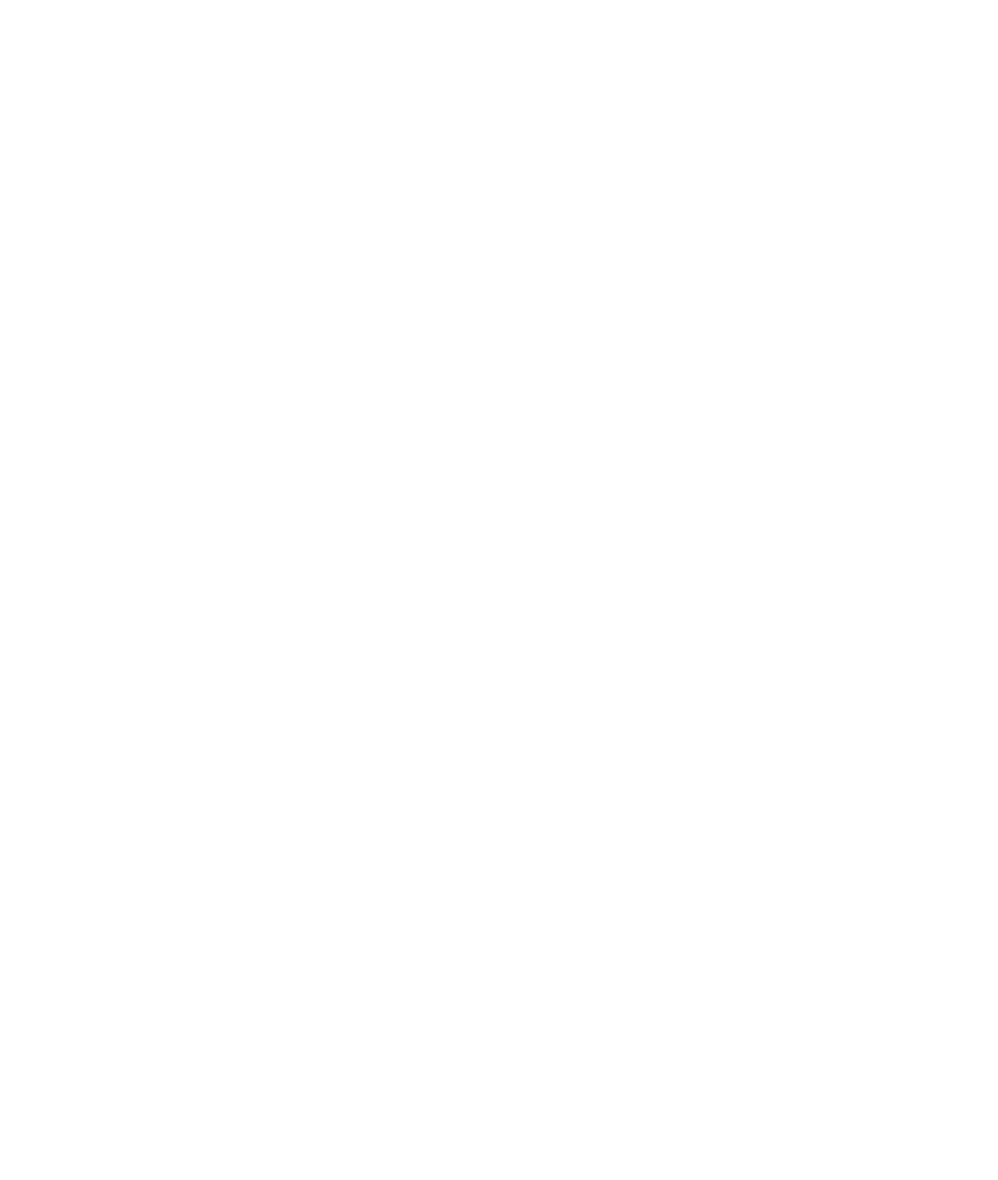
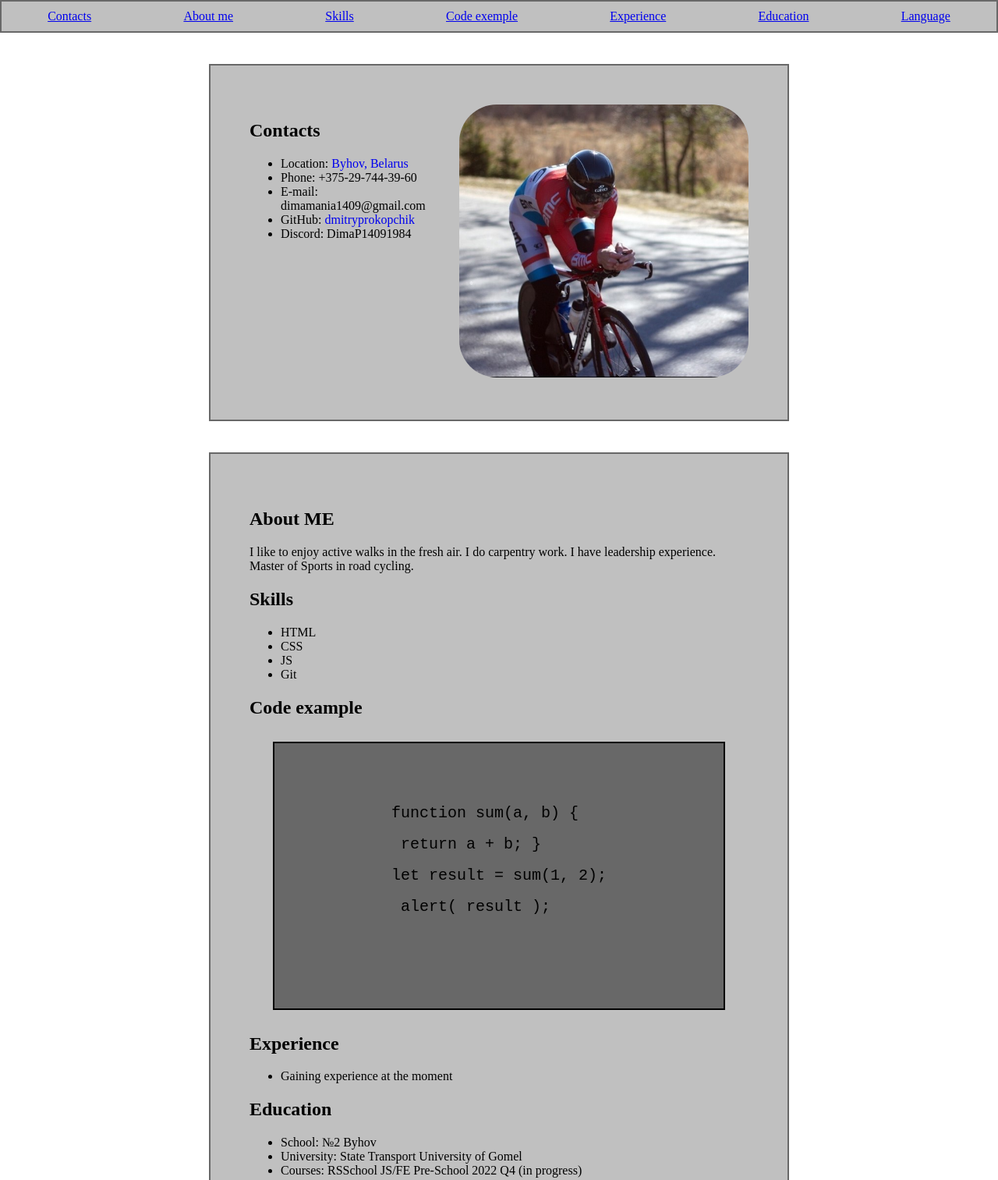
Before and after one commit to dmitriyprokopchik/rsschool-cv, a plain HTML site: page index.html in a window 1280 px wide. Shown: the top 1513 px of the page at 78% size. Before the commit the page ends 800 px from the top, so only its background shows below. Drawn offline with Linux system fonts and the light colour scheme.

Commit message:
feat css,head,img

```diff
--- a/index.html
+++ b/index.html
@@ -1,11 +1,112 @@
 <!DOCTYPE html>
 <html lang="en">
-<head>
-    <meta charset="UTF-8">
-    <meta http-equiv="X-UA-Compatible" content="IE=edge">
-    <meta name="viewport" content="width=device-width, initial-scale=1.0">
-    <title>mycv</title>
-</head>
-<body>
-</body>
+  <head>
+    <meta name="viewport" content="width=device-width, initial-scale=1.0" />
+    <meta charset="UTF-8" />
+    <meta name="viewport" content="width=device-width, initial-scale=1.0" />
+    <link rel="stylesheet" href="style.css" />
+    <title>Dmitry Prokopchik. My page</title>
+  </head>
+  <body id="body" class="body">
+    <nav id="nav" class="nav">
+      <a href="#contacts">Contacts</a>
+      <a href="#about_me">About me</a>
+      <a href="#skills">Skills</a>
+      <a href="#code_example">Code exemple</a>
+      <a href="#experience">Experience</a>
+      <a href="#education">Education</a>
+      <a href="#language">Language</a>
+    </nav>
+    <header id="contacts" class="header">
+      <div class="header-inner">
+        <h2>Contacts</h2>
+        <ul>
+          <li>
+            Location:
+            <a
+              style="text-decoration: none"
+              href="https://yandex.by/maps/26021/bikhov/house/Z0kYdANiSEIOQFtpfXlycXpgYw==/?ll=30.243075%2C53.530305&z=17.16"
+            >
+              Byhov, Belarus
+            </a>
+          </li>
+          <li>Phone: +375-29-744-39-60</li>
+          <li>E-mail: dimamania1409@gmail.com</li>
+          <li>
+            GitHub:
+            <a
+              style="text-decoration: none"
+              href="https://github.com/dmitriyprokopchik"
+              >dmitryprokopchik
+            </a>
+          </li>
+          <li>Discord: DimaP14091984</li>
+        </ul>
+      </div>
+      <div>
+        <img class="photo" src="../img.jpg" alt="Dmitry" />
+      </div>
+    </header>
+    <main class="main">
+      <div class="about_me" id="about_me">
+        <h2>About ME</h2>
+        I like to enjoy active walks in the fresh air. I do carpentry work. I
+        have leadership experience. Master of Sports in road cycling.
+      </div>
+      <div class="skills" id="skills">
+        <h2>Skills</h2>
+        <ul>
+          <li>HTML</li>
+          <li>CSS</li>
+          <li>JS</li>
+          <li>Git</li>
+        </ul>
+      </div>
+      <div class="Code_example" id="code_example">
+        <h2>Code example</h2>
+        <pre class="code">
+        <code>
+          function sum(a, b) {
+           return a + b; }
+          let result = sum(1, 2);
+           alert( result );
+        </code>
+       </pre>
+      </div>
+      <div class="Experience" id="experience">
+        <h2>Experience</h2>
+        <ul>
+          <li>Gaining experience at the moment</li>
+        </ul>
+      </div>
+      <div class="Education" id="education">
+        <h2>Education</h2>
+        <ul>
+          <li>School: №2 Byhov</li>
+          <li>University: State Transport University of Gomel</li>
+          <li>Courses: RSSchool JS/FE Pre-School 2022 Q4 (in progress)</li>
+        </ul>
+      </div>
+      <div class="Language" id="language">
+        <h2>Language</h2>
+        <ul>
+          <li>Russian: native speaker</li>
+          <li>English: A1</li>
+        </ul>
+      </div>
+    </main>
+    <footer class="footer">
+      <a id="rsslogo" href="https://rs.school/js/">
+        <img src="https://rs.school/images/rs_school_js.svg" alt="RSSchool" />
+      </a>
+      <div>2022</div>
+      <a href="https://github.com/dmitriyprokopchik">
+        <img
+          style="height: 50px"
+          src="https://cdn-icons-png.flaticon.com/512/25/25231.png"
+          alt="GitHub"
+        />
+      </a>
+    </footer>
+  </body>
 </html>
--- a/style.css
+++ b/style.css
@@ -1,2 +1,64 @@
-.body {
+body {
+  margin: 0;
+  padding: 0;
+  width: 100%;
 }
+
+/* nav */
+.nav {
+  display: flex;
+  flex-direction: row;
+  justify-content: space-around;
+  background-color: silver;
+  padding: 10px 0;
+  border: 2px solid rgb(104, 104, 104);
+}
+
+/* header */
+
+.header {
+  padding: 50px;
+  margin: 40px auto;
+  display: flex;
+  flex-direction: row;
+  justify-content: space-around;
+  border: 2px solid rgb(104, 104, 104);
+  background-color: silver;
+  width: 50%;
+}
+
+.photo {
+  height: 350px;
+  border-radius: 3rem;
+}
+
+/* main */
+.main {
+  padding: 50px;
+  margin: 40px auto;
+  border: 2px solid rgb(104, 104, 104);
+  background-color: silver;
+  width: 50%;
+}
+
+.code {
+  margin: 30px;
+  padding: 30px;
+  border: 2px solid black;
+  background-color: rgb(104, 104, 104);
+  line-height: 40px;
+  font-size: 20px;
+}
+
+.footer {
+  display: flex;
+  flex-direction: row;
+  justify-content: space-around;
+  background-color: silver;
+  font-size: 50px;
+  padding-top: 20px;
+}
+
+.footer img {
+  height: 50px;
+}
```
Also changed, not shown: img.jpg (added).
